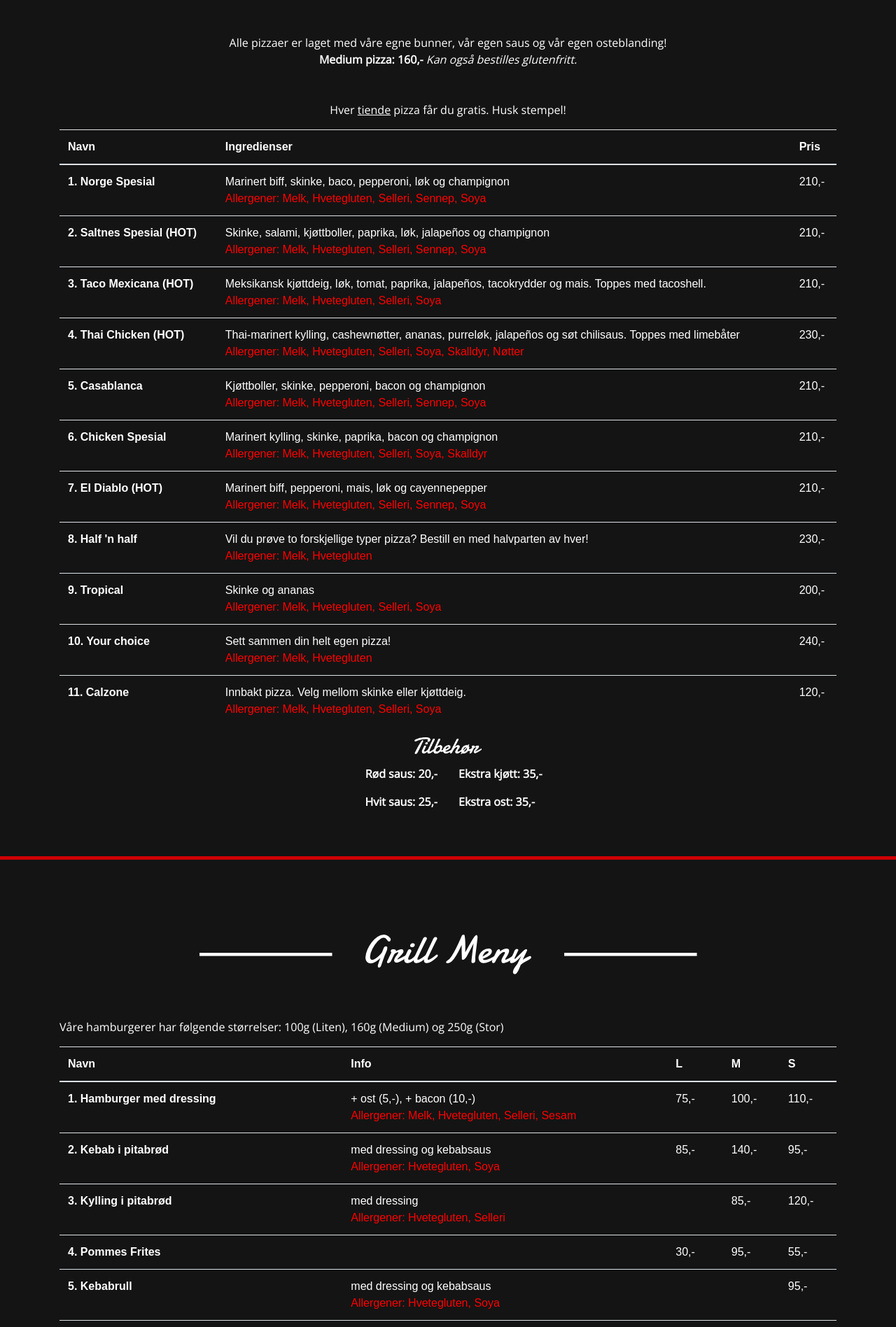
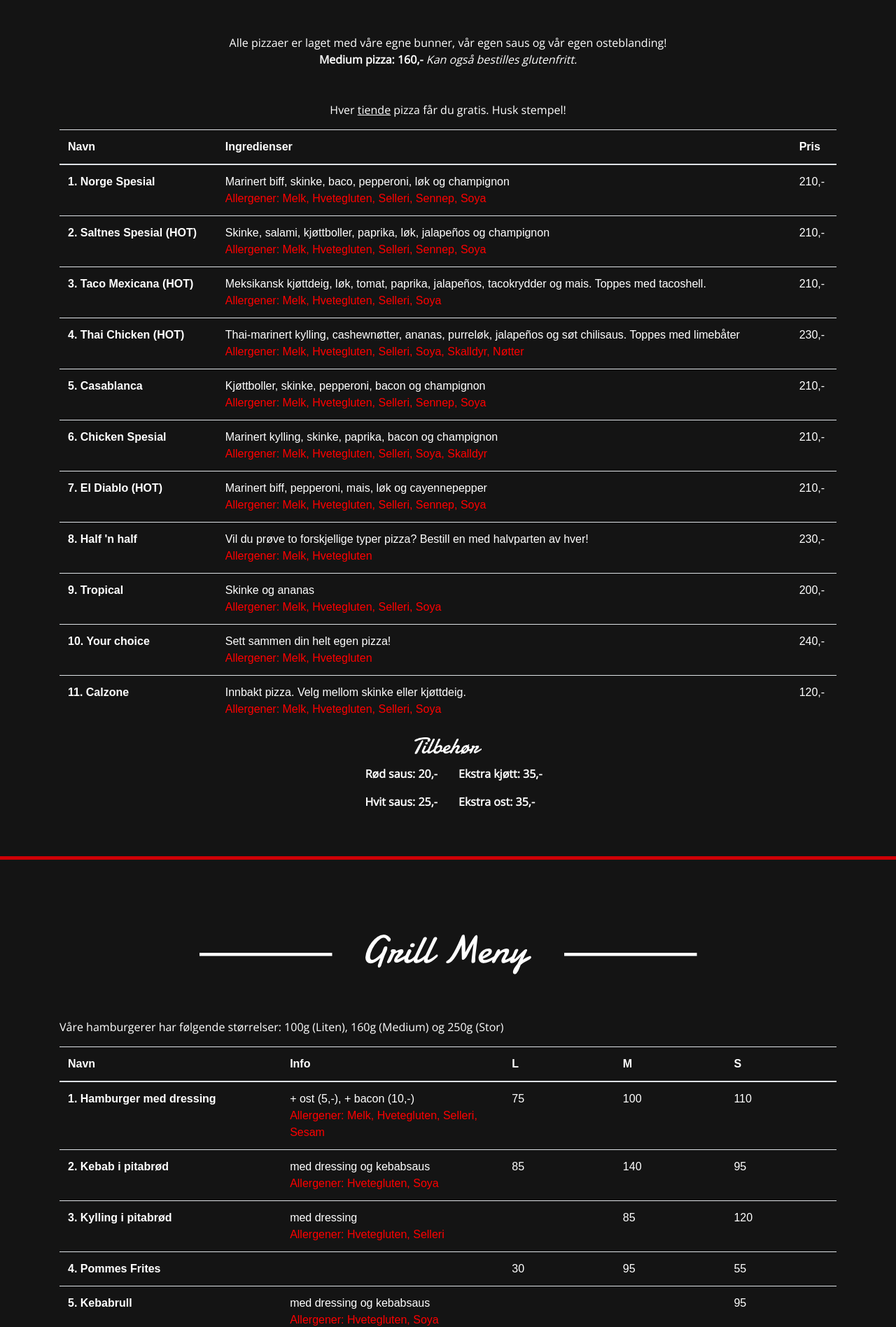
Before and after one commit to Bjolun/saltnes-pizza---grill, a Flask app: page / in a window 1280 px wide. Shown: the part 983-2880 px from the top of the page at 70% size. Run offline with Flask 2, Linux system fonts and the light colour scheme; data comes from the database, SQL or seed files in the repository; some libraries are stand-ins or nearby versions.

Commit message:
Made some few adjustments

```diff
--- a/app/static/css/main.css
+++ b/app/static/css/main.css
@@ -27,6 +27,7 @@ body{
 }
 
 .masthead h1 {
+  margin-top: 100px;
   font-size: 3rem;
 }
 
@@ -107,7 +108,7 @@ body{
 
 @media screen and (max-width: 420px) {
   .table, .descrip_pizza, .descrip_extras {
-    font-size: 0.7rem;
+    font-size: 0.6rem;
   }
 }
 
--- a/app/templates/base.html
+++ b/app/templates/base.html
@@ -20,10 +20,11 @@
   <body>
     <nav class="navbar navbar-expand-lg navbar-light bg-light shadow fixed-top">
       <div class="container">
-        <a class="navbar-brand" href="#"> <img src="/static/logo.png" alt="saltnes-grill logo" id="logobrand"> </a>
+        <a class="navbar-brand" href="#"> <img src="/static/logo.png" alt="saltnes-grill logo" id="logobrand"></a>
         <button class="navbar-toggler" type="button" data-toggle="collapse" data-target="#navbarResponsive" aria-controls="navbarResponsive" aria-expanded="false" aria-label="Toggle navigation">
           <span class="navbar-toggler-icon"></span>
         </button>
+        <span class="text-dark">Telefon: <strong>69282383</strong></span>
         <div class="collapse navbar-collapse" id="navbarResponsive">
           <ul class="navbar-nav ml-auto">
             <li class="nav-item">
@@ -54,10 +55,10 @@
       <div class="container h-100">
         <div class="row h-100 align-items-center">
           <div class="col-12 text-center">
-            <h1 class="font-weight-light mt-5"> Velkommen til Saltnes Grill & Pizza</h1>
+            <br>
+            <br>
+            <h1 class="font-weight-light mt-5">Velkommen til Saltnes Grill & Pizza</h1>
             <hr style="border-color:white;">
-            <span class="lead">Ring og bestill på telefon:<br>
-            <h1>69282383</h1></span>
           </div>
           <div class="col-12 text-center">
             <a href="#pizza" class="fadeIn"><img src="{{url_for('static',filename='down-arrow.png')}}" alt=""></a>
--- a/app/templates/index.html
+++ b/app/templates/index.html
@@ -48,14 +48,14 @@
     <img src="{{url_for('static',filename='grill-icon.png')}}" alt="" class="mb-5 img-fluid">
     <!-- <h1 class="display-5 title-style">GRILLMENY</h1> -->
     <p align="left">Våre hamburgerer har følgende størrelser: 100g (Liten), 160g (Medium) og 250g (Stor)</p>
-    <table class="table" style="color: white;">
+    <table class="table" style="color: white; word-wrap: break-word; table-layout: fixed;">
       <thead>
         <tr align="left">
-          <th scope="col">Navn</th>
-          <th scope="col">Info</th>
-          <th scope="col">L</th>
-          <th scope="col">M</th>
-          <th scope="col">S</th>
+          <th scope="col" style="width: 20%;">Navn</th>
+          <th scope="col" style="width: 20%;">Info</th>
+          <th scope="col"  style="width: 10%;">L</th>
+          <th scope="col" style="width: 10%;">M</th>
+          <th scope="col" style="width: 10%;">S</th>
         </tr>
       </thead>
       <tbody>
@@ -63,9 +63,9 @@
         <tr align="left">
         <th scope="row"><strong>{{grill.id}}. {{grill.title}}</strong></th>
         <td>{{grill.description}}<br><span style="color:rgb(255,0,0)">{% if grill.allergies.split( ) %}Allergener: {% for i in grill.allergies.split( ) %}{{i}}{% if not loop.last%}, {%endif%}{% endfor %}{% endif %}</span></td>
-        <td>{{grill.price_small}}{% if grill.price_small %},-{% endif %}</td>
-        <td>{{grill.price_medium}}{% if grill.price_medium %},-{% endif %}</td>
-        <td>{{grill.price_large}}{% if grill.price_large %},-{% endif %}</td>
+        <td>{{grill.price_small}}{% if grill.price_small %}{% endif %}</td>
+        <td>{{grill.price_medium}}{% if grill.price_medium %}{% endif %}</td>
+        <td>{{grill.price_large}}{% if grill.price_large %}{% endif %}</td>
         </tr>
         {%endfor%}
       </tbody>
--- a/run.py
+++ b/run.py
@@ -7,4 +7,4 @@ from app import app
 
 # DEBUG IS SET TO TRUE!!
 if __name__ == '__main__':
-	app.run(debug=False, host="0.0.0.0")
+	app.run(debug=True, host="0.0.0.0")
```
